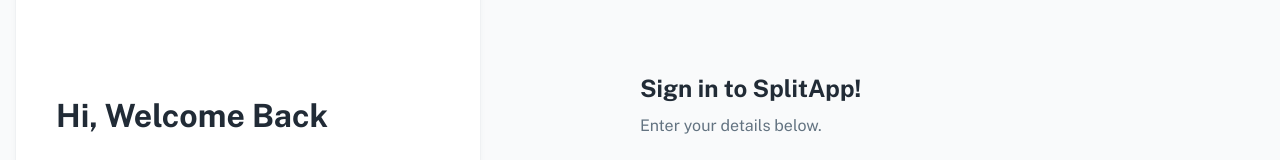
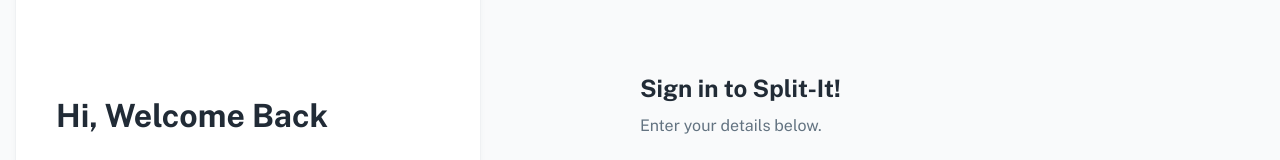
Before and after one commit to jangirsamarth/splitit-client, a React (Create React App) app: page / in a window 1280 px wide. Shown: the part 130-290 px from the top of the page. Built offline with nearby package versions, Linux system fonts and the light colour scheme.

Commit message:
updated login component

```diff
--- a/src/components/login/index.jsx
+++ b/src/components/login/index.jsx
@@ -93,7 +93,7 @@
          <Container maxWidth="sm">
           <ContentStyle>
             <Typography variant="h4" gutterBottom>
-              Sign in to SplitApp!
+              Sign in to Split-It!
             </Typography>
 
             <Typography sx={{ color: 'text.secondary', mb: 5 }}>Enter your details below.</Typography>
```
